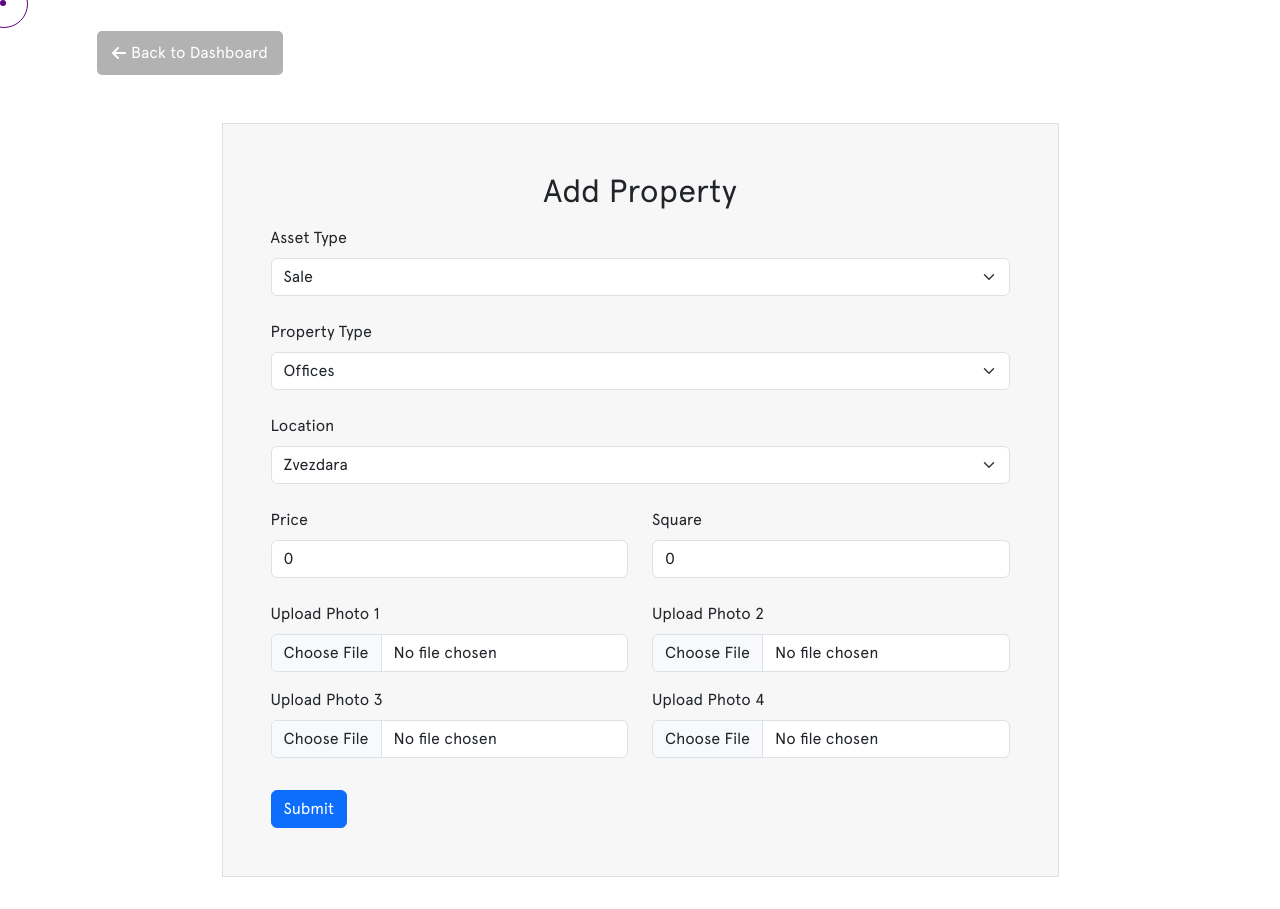
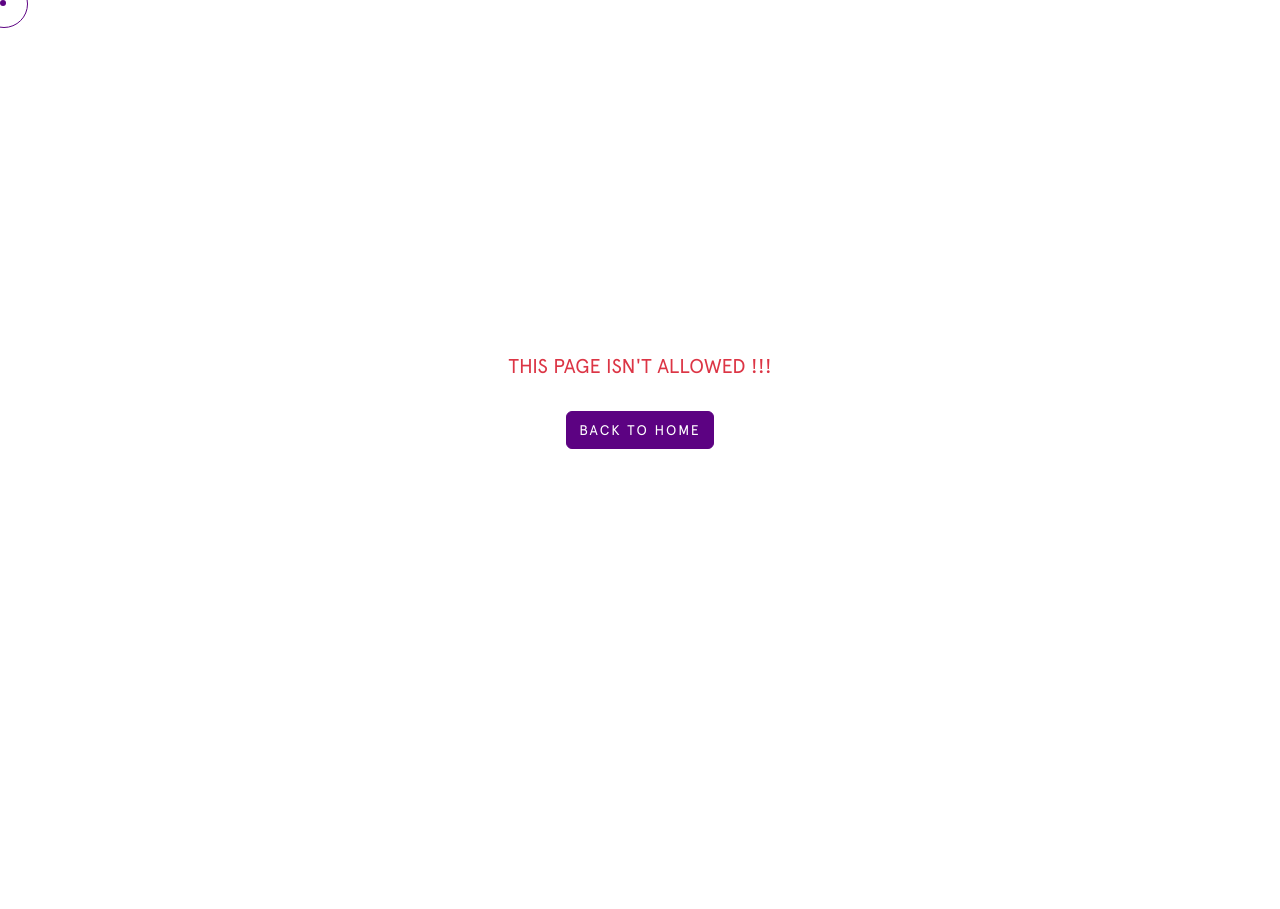
Before and after one commit to krsticzoran/real-estate-agency, a React (Create React App) app: page /dashboard/add-property in a window 1280 px wide. After the commit the page ends 800 px from the top, so only its background shows below. Built offline with nearby package versions, Linux system fonts and the light colour scheme.

Commit message:
is valid token

```diff
--- a/src/hook/useIsAdmin.ts
+++ b/src/hook/useIsAdmin.ts
@@ -16,6 +16,7 @@ export function useIsValidToken() {
 
   useEffect(() => {
     const token = Cookies.get("admin");
+
     if (token) {
       validateToken({ variables: { token } });
     }
@@ -25,7 +26,7 @@ export function useIsValidToken() {
     onCompleted: (data) => {
       setIsValidToken(data.verifyToken.user === "admin");
     },
-    onError: () => {
+    onError: (error) => {
       setIsValidToken(false);
     },
     context: { clientName: "endpoint4" },
--- a/src/index.tsx
+++ b/src/index.tsx
@@ -26,7 +26,7 @@ const endpoint3 = new HttpLink({
 });
 
 const endpoint4 = new HttpLink({
-  uri: "http://localhost:8000/auth",
+  uri: "https://www.real-estate-react.com/auth",
 });
 
 const client = new ApolloClient({
--- a/src/pages/dashboard/addPrpperty/addProperty.tsx
+++ b/src/pages/dashboard/addPrpperty/addProperty.tsx
@@ -9,8 +9,12 @@ import useAddPropertyMutation from "../../../hook/useAddproperty";
 import { location } from "../../../assets/data/myData";
 import { menuList as propertyTypes } from "../../../assets/data/myData";
 import { addPropertydefaultData as defaultFormData } from "../../../assets/data/myData";
+import { useIsValidToken } from "../../../hook/useIsAdmin";
+import UnauthorizedAccess from "../unauthorizedAccess/UnauthorizedAccess";
 
 const AddProperty: FC = () => {
+  const isAdmin = useIsValidToken();
+
   const [isSuccess, setIsSuccess] = useState(false);
 
   const [formData, setFormData] = useState(defaultFormData);
@@ -133,6 +137,8 @@ const AddProperty: FC = () => {
   };
 
   return (
+    <>
+      {isAdmin ? (
         <div className="p-3">
           <Container>
             <BackToTheDashboard />
@@ -268,6 +274,10 @@ const AddProperty: FC = () => {
             <p>{isSuccess ? "Property added successfully!" : ""}</p>
           </Container>
         </div>
+      ) : (
+        <UnauthorizedAccess />
+      )}
+    </>
   );
 };
 
--- a/src/pages/dashboard/properties/DashboardProperties.tsx
+++ b/src/pages/dashboard/properties/DashboardProperties.tsx
@@ -3,6 +3,8 @@ import { useLocation } from "react-router-dom";
 import { useQuery } from "@apollo/client";
 import gql from "graphql-tag";
 import DashboardPropertiesView from "../../../components/dashboard/DashboardPropertiesView";
+import { useIsValidToken } from "../../../hook/useIsAdmin";
+import UnauthorizedAccess from "../unauthorizedAccess/UnauthorizedAccess";
 
 const GET_PROPERTIES = gql`
   query GetProperties($property: String!, $sale: String!) {
@@ -20,13 +22,20 @@ const GET_PROPERTIES = gql`
 `;
 
 const DashboardProperties: FC = () => {
+  const isAdmin = useIsValidToken();
   const location = useLocation();
-  const { property, sale } = location.state?.data[0];
+  const propertyData = location.state?.data[0] || [];
 
-  const { data } = useQuery(GET_PROPERTIES, {
+  const { property = "", sale = "" } = propertyData;
+
+  const { data, error } = useQuery(GET_PROPERTIES, {
     variables: { property, sale },
     context: { clientName: "endpoint2" },
   });
+
+  if (error || !isAdmin) {
+    return <UnauthorizedAccess />;
+  }
 
   return <DashboardPropertiesView data={data?.property} />;
 };
--- a/src/pages/dashboard/properties/DashboardPropertiesAll.tsx
+++ b/src/pages/dashboard/properties/DashboardPropertiesAll.tsx
@@ -2,6 +2,8 @@ import { FC, useMemo } from "react";
 import { useQuery } from "@apollo/client";
 import gql from "graphql-tag";
 import DashboardPropertiesView from "../../../components/dashboard/DashboardPropertiesView";
+import { useIsValidToken } from "../../../hook/useIsAdmin";
+import UnauthorizedAccess from "../unauthorizedAccess/UnauthorizedAccess";
 
 const GET_PROPERTIES = gql`
   query GetProperties($sale: String!) {
@@ -19,6 +21,7 @@ const GET_PROPERTIES = gql`
 `;
 
 const DashboardPropertiesAll: FC = () => {
+  const isAdmin = useIsValidToken();
   const propertyR = useQuery(GET_PROPERTIES, {
     variables: { sale: "rent" },
     context: { clientName: "endpoint2" },
@@ -35,6 +38,10 @@ const DashboardPropertiesAll: FC = () => {
     return [...propertySale, ...propertyRent];
   }, [propertyR.data?.propertyAll, propertyS.data?.propertyAll]);
 
+  if (!isAdmin) {
+    return <UnauthorizedAccess />;
+  }
+
   return <DashboardPropertiesView data={data} />;
 };
 
```
Lines whose indentation alone changed are shown as unchanged.
